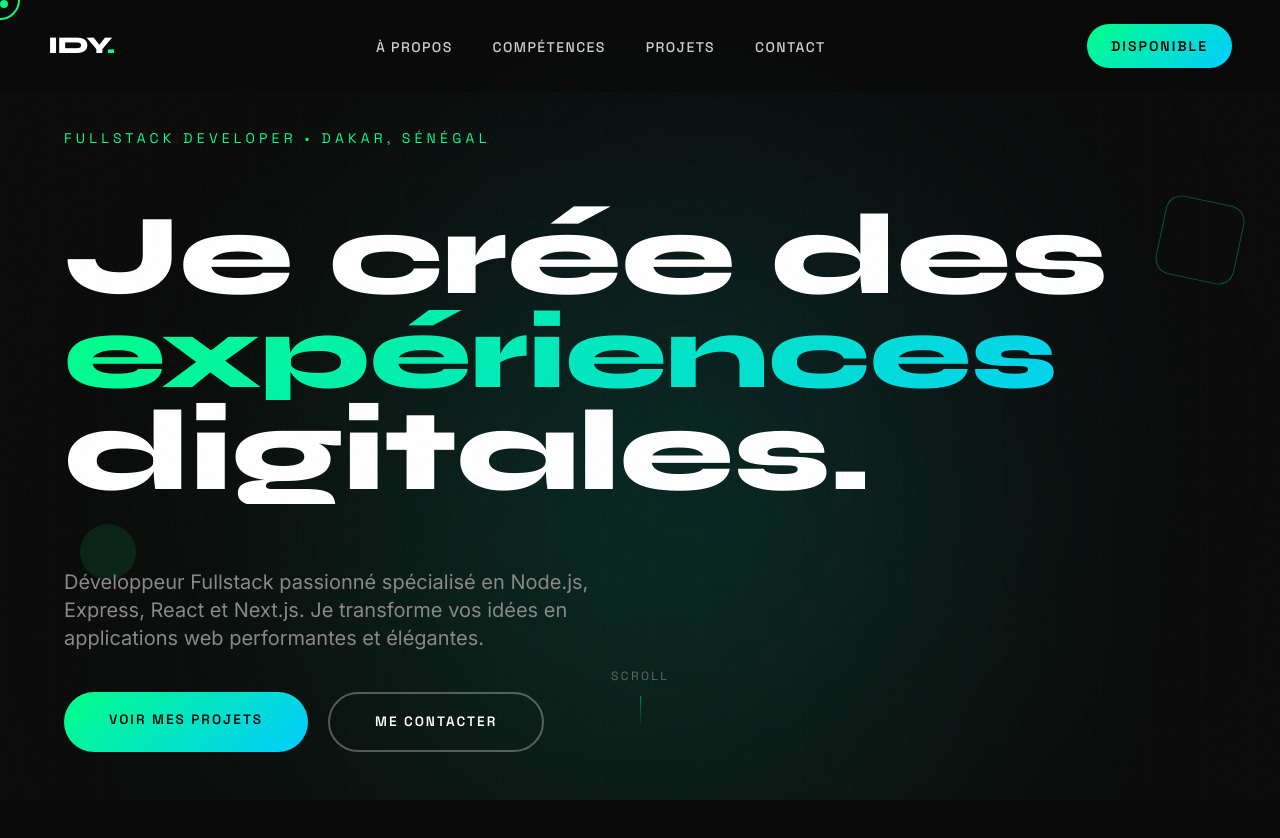
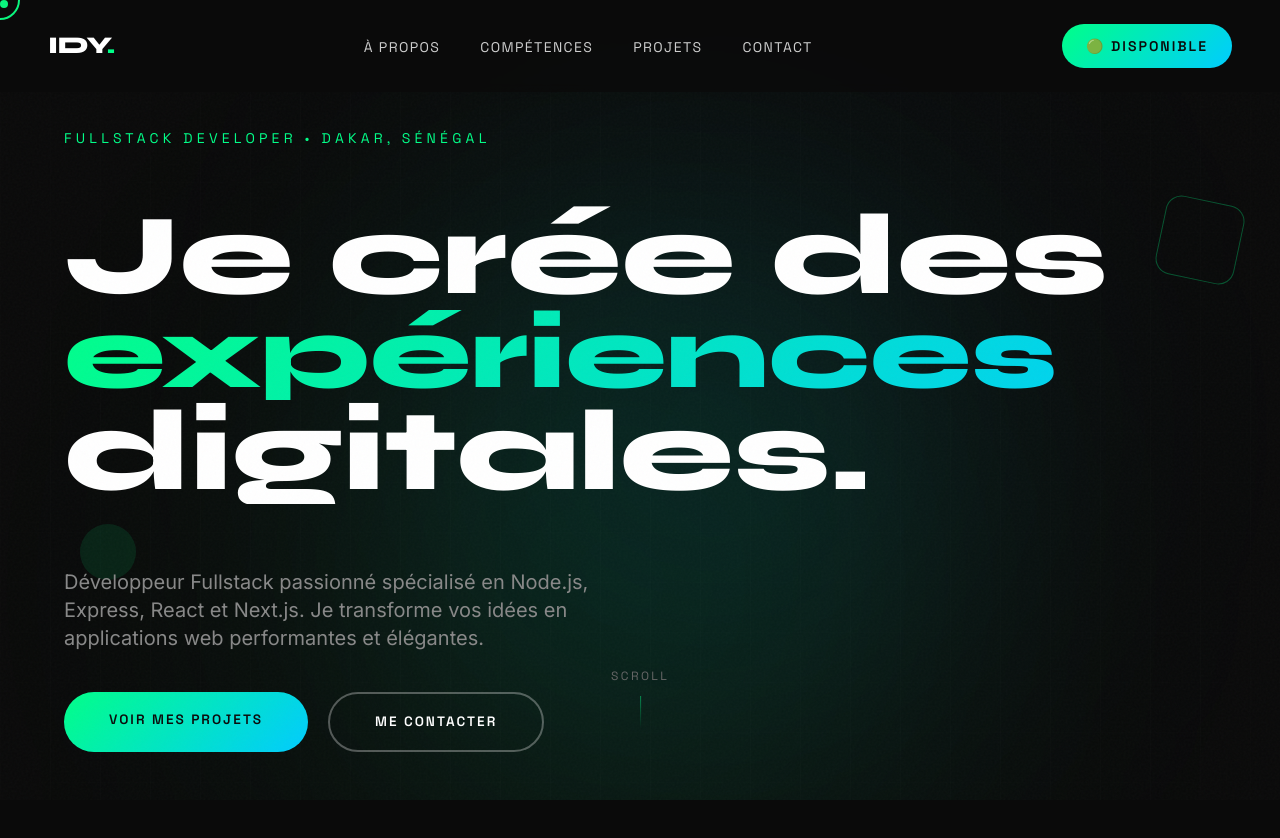
Before and after one commit to TheShvdow/new-portfolio, a Next.js app: page / in a window 1280 px wide. Shown: the top 838 px of the page. Built offline with nearby package versions, Linux system fonts and the light colour scheme.

Commit message:
featc: adding download button fo user to download my CV easyly

```diff
--- a/src/components/Navbar.tsx
+++ b/src/components/Navbar.tsx
@@ -5,56 +5,96 @@ import gsap from 'gsap'
 
 export default function Navbar() {
   const navRef = useRef<HTMLElement>(null)
+  const btnRef = useRef<HTMLAnchorElement>(null)
+  const text1Ref = useRef<HTMLSpanElement>(null)
+  const text2Ref = useRef<HTMLSpanElement>(null)
+
   const [isScrolled, setIsScrolled] = useState(false)
+  const [isHovered, setIsHovered] = useState(false)
 
   useEffect(() => {
-    // Animation d'entrée de la navbar
     if (navRef.current) {
-      gsap.fromTo(navRef.current,
+      gsap.fromTo(
+        navRef.current,
         { y: -100, opacity: 0 },
-        {
-          y: 0,
-          opacity: 1,
-          duration: 0.8,
-          delay: 0.2,
-          ease: 'power3.out',
-        }
+        { y: 0, opacity: 1, duration: 0.8, delay: 0.2, ease: 'power3.out' }
       )
     }
 
-    // Scroll listener
-    const handleScroll = () => {
-      setIsScrolled(window.scrollY > 50)
-    }
-
-    // Set initial state
+    const handleScroll = () => setIsScrolled(window.scrollY > 50)
     handleScroll()
 
     window.addEventListener('scroll', handleScroll)
     return () => window.removeEventListener('scroll', handleScroll)
   }, [])
 
+  const handleMouseEnter = () => {
+    setIsHovered(true)
+
+    const tl = gsap.timeline()
+    tl.to(text1Ref.current, {
+      y: -30,
+      opacity: 0,
+      rotateX: 90,
+      duration: 0.3,
+      ease: 'power2.in',
+    })
+    tl.fromTo(
+      text2Ref.current,
+      { y: 30, opacity: 0, rotateX: -90 },
+      { y: 0, opacity: 1, rotateX: 0, duration: 0.3, ease: 'power2.out' },
+      '-=0.1'
+    )
+
+    gsap.to(btnRef.current, {
+      scale: 1.05,
+      boxShadow: '0 0 30px rgba(0,255,136,0.5)',
+      duration: 0.3,
+    })
+  }
+
+  const handleMouseLeave = () => {
+    setIsHovered(false)
+
+    const tl = gsap.timeline()
+    tl.to(text2Ref.current, {
+      y: 30,
+      opacity: 0,
+      rotateX: -90,
+      duration: 0.3,
+      ease: 'power2.in',
+    })
+    tl.fromTo(
+      text1Ref.current,
+      { y: -30, opacity: 0, rotateX: 90 },
+      { y: 0, opacity: 1, rotateX: 0, duration: 0.3, ease: 'power2.out' },
+      '-=0.1'
+    )
+
+    gsap.to(btnRef.current, {
+      scale: 1,
+      boxShadow: '0 0 0 rgba(0,0,0,0)',
+      duration: 0.3,
+    })
+  }
+
   const scrollTo = (id: string) => {
-    const element = document.getElementById(id)
-    if (element) {
-      const elementPosition = element.getBoundingClientRect().top
-      const offsetPosition = elementPosition + window.pageYOffset - 80
-
-      window.scrollTo({
-        top: offsetPosition,
-        behavior: 'smooth'
-      })
-    }
+    const el = document.getElementById(id)
+    if (!el) return
+    const y = el.getBoundingClientRect().top + window.scrollY - 80
+    window.scrollTo({ top: y, behavior: 'smooth' })
   }
 
   return (
     <nav
       ref={navRef}
       className={`fixed top-0 left-0 w-full z-[9999] px-4 md:px-6 lg:px-12 py-4 md:py-6 flex justify-between items-center transition-all duration-500 ${
-        isScrolled ? 'bg-primary/95 backdrop-blur-lg shadow-lg' : 'bg-primary/80 backdrop-blur-sm'
+        isScrolled
+          ? 'bg-primary/95 backdrop-blur-lg shadow-lg'
+          : 'bg-primary/80 backdrop-blur-sm'
       }`}
-      style={{ opacity: 1 }}
     >
+      {/* LOGO */}
       <a
         href="#"
         className="font-display text-xl md:text-2xl font-extrabold tracking-tight magnetic text-white"
@@ -63,29 +103,51 @@ export default function Navbar() {
         IDY<span className="text-accent">.</span>
       </a>
 
+      {/* MENU */}
       <ul className="hidden md:flex items-center gap-6 lg:gap-10">
         {['about', 'skills', 'projects', 'contact'].map((item) => (
           <li key={item}>
             <button
               onClick={() => scrollTo(item)}
-              className="font-mono text-xs lg:text-sm font-medium uppercase tracking-widest relative group magnetic text-white/80 hover:text-white"
-              data-cursor="Click"
+              className="font-mono text-xs lg:text-sm uppercase tracking-widest relative group magnetic text-white/80 hover:text-white"
             >
-              {item === 'about' ? 'À propos' :
-               item === 'skills' ? 'Compétences' :
-               item === 'projects' ? 'Projets' : 'Contact'}
+              {item === 'about'
+                ? 'À propos'
+                : item === 'skills'
+                ? 'Compétences'
+                : item === 'projects'
+                ? 'Projets'
+                : 'Contact'}
               <span className="absolute -bottom-1 left-0 w-0 h-0.5 bg-accent transition-all duration-300 group-hover:w-full" />
             </button>
           </li>
         ))}
       </ul>
 
+      {/* BOUTON CV */}
       <a
-        href="mailto:derisswvde@gmail.com"
-        className="hidden md:block btn-primary text-xs lg:text-sm px-4 md:px-6 py-2 md:py-3"
-        data-cursor="Email"
+        ref={btnRef}
+        href="https://res.cloudinary.com/dgro5x4h8/image/upload/fl_attachment/v1766383040/CV_Idrissa_Wade_ifgelb.pdf"
+        download="CV-idrissa-wade-Fullstack-Developer.pdf"
+        className="hidden md:block btn-primary text-xs lg:text-sm px-4 md:px-6 py-2 md:py-3 relative overflow-hidden"
+        style={{ perspective: '500px' }}
+        target="_blank"
+        rel="noopener noreferrer"
+        data-cursor={isHovered ? 'Download' : 'Email'}
+        onMouseEnter={handleMouseEnter}
+        onMouseLeave={handleMouseLeave}
       >
-        Disponible
+        <span className="relative block h-5 overflow-hidden">
+          <span ref={text1Ref} className="block">
+            🟢 Disponible
+          </span>
+          <span
+            ref={text2Ref}
+            className="absolute inset-0 flex items-center justify-center gap-2 opacity-0"
+          >
+            Download CV
+          </span>
+        </span>
       </a>
     </nav>
   )
--- a/src/components/Projects.tsx
+++ b/src/components/Projects.tsx
@@ -9,33 +9,39 @@ gsap.registerPlugin(ScrollTrigger);
 
 const projects = [
   {
-    number: "01",
-    title: "GDR - Gestion des Retours (Private)",
-    description:
-      "Système de gestion des retours et déchets pour la Sonatel. Application complète permettant le suivi des équipements, la gestion des retours et l'optimisation des processus d'économie circulaire.",
-    tech: ["Next.js", "Node.js", "PostgreSQL", "Prisma"],
-    placeholder: "GDR",
-    image: "/gdr.png",
-    links: {
-      github: "#",
-    },
+    number: '01',
+    title: 'GDR - Gestion des Retours et Déchets',
+    description: `En tant que Développeur Fullstack et Product Owner chez Sonatel, j'ai conçu et développé de A à Z ce système stratégique pour la Direction Achats & Logistique. Face au défi de gérer des milliers d'équipements retournés chaque mois, j'ai créé une solution permettant de tracer chaque appareil et d'optimiser les processus de tri.`,
+    role: 'Fullstack Developer & Product Owner',
+    company: 'Sonatel',
+    duration: '6 mois',
+    impact: ['-40% de pertes', '3x plus rapide', '25+ utilisateurs'],
+    tech: ['Next.js', 'Node.js', 'PostgreSQL', 'Prisma', 'Docker'],
+    placeholder: 'GDR',
+    image: '/gdr.png',
+    links: { github: '#' },
   },
   {
     number: "02",
-    title: "CRR - Centre de Reconditionnement (Private)",
-    description:
-      "Plateforme de gestion du centre de reconditionnement et réparation. Suivi des processus de réparation, gestion des techniciens et reporting avancé des performances.",
+    title: "CRR - Centre de Reconditionnement",
+    description: `Missionné pour digitaliser le centre de reconditionnement des équipements télécom chez Sonatel. J'ai développé une plateforme complète de suivi des réparations : diagnostic, pièces utilisées, technicien assigné, temps de traitement. Avec des dashboards temps réel pour identifier les goulots d'étranglement.`,
+    role: 'Fullstack Developer & Product Owner',
+    company: 'Sonatel',
+    duration: '4 mois',
+    impact: ['500+ réparations/mois', 'Dashboards temps réel', 'Réduction des coûts'],
     tech: ["React", "Express.js", "PostgreSQL", "Docker"],
     placeholder: "CRR",
     image: "/crr.png",
-    links: {
-      github: "#",
-    },
+    links: { github: "#" },
   },
   {
     number: "03",
-    title: "BorrBi - Gestion des dettes (Private)",
-    description:"Plateforme web complète de gestion des créances et dettes.Permet aux utilisateurs de suivre leurs emprunts, prêts et échéances de paiement.Tableau de bord analytique avec visualisation des flux financiers,rappels automatiques et génération de rapports.",
+    title: "BorrBi - Gestion des dettes",
+    description: `Projet personnel né d'un besoin réel : aider les gens à gérer leurs prêts et emprunts entre proches. Plateforme complète avec tableau de bord analytique, visualisation des flux financiers, rappels automatiques d'échéances et génération de rapports. Une solution simple pour un problème du quotidien.`,
+    role: 'Créateur & Lead Developer',
+    company: 'Projet Personnel',
+    duration: 'Live',
+    impact: ['Gestion simplifiée', 'Rappels automatiques', 'Rapports PDF'],
     tech: ['VueJS', 'Laravel', 'Neon', 'Prisma', 'Chart.js'],
     placeholder: '💰',
     image: "/borr-bi.png",
@@ -47,10 +53,14 @@ const projects = [
   {
     number: "04",
     title: "@theshvdow/create-express-app",
-    description:
-      "Package npm open-source pour initialiser rapidement des projets Node.js/Express avec une architecture propre, TypeScript configuré et les meilleures pratiques intégrées.",
+    description: `Frustré de reconfigurer Express.js à chaque projet, j'ai créé mon propre outil CLI et l'ai partagé avec la communauté. Ce package npm initialise un projet Node.js/Express en secondes avec TypeScript, ESLint et les meilleures pratiques. Ma première contribution open-source !`,
+    role: 'Créateur & Mainteneur',
+    company: 'Open Source',
+    duration: 'Live',
+    impact: ['Publié sur npm', 'Architecture propre', 'Gain de temps'],
     tech: ["Node.js", "npm", "TypeScript", "CLI"],
     placeholder: "📦",
+    image:"/express_api.png",
     links: {
       live: "https://www.npmjs.com/package/@theshvdow/create-express-app",
       github: "https://github.com/TheShvdow/express_package",
@@ -58,11 +68,15 @@ const projects = [
   },
   {
     number: "05",
-    title: "Découpage Senegal API",
-    description:
-      "API open-source documentant le decoupage adrministratif intégrale du Sénégal depuis les regions jusqu'aux communes en passant par les départements et ceux dans le but d'aider d'autres dévellopeurs à facilter l'accés à ces données qui etait jusque là difficile à avoir.",
+    title: "Découpage Sénégal API",
+    description: `API open-source documentant le découpage administratif intégral du Sénégal : régions, départements, arrondissements et communes. Un projet né de la difficulté à trouver ces données. Maintenant accessible à tous les développeurs sénégalais pour leurs applications locales.`,
+    role: 'Créateur & Lead Developer',
+    company: 'Open Source',
+    duration: 'Live',
+    impact: ['14 régions', '46 départements', '557 communes'],
     tech: ["AdonisJS", "Neon", "REST API"],
-    placeholder: "\u{1F1F8}\u{1F1F3}",
+    placeholder: "🇸🇳",
+    image: "/decoupage.png",
     links: {
       live: "https://decoupage-administratif-senagal.vercel.app/",
       github: "https://github.com/TheShvdow/decoupage_administratif_api",
@@ -103,7 +117,6 @@ export default function Projects() {
       const image = project.querySelector(".project-image");
       const content = project.querySelector(".project-content");
 
-      // Create timeline for each project
       const projectTl = gsap.timeline({
         scrollTrigger: {
           trigger: project,
@@ -112,7 +125,6 @@ export default function Projects() {
         },
       });
 
-      // Image slides from opposite direction
       projectTl.fromTo(
         image,
         {
@@ -129,7 +141,6 @@ export default function Projects() {
         }
       );
 
-      // Content slides from opposite direction with stagger
       projectTl.fromTo(
         content?.children || [],
         { x: isEven ? 100 : -100, opacity: 0 },
@@ -137,7 +148,6 @@ export default function Projects() {
         "-=0.8"
       );
 
-      // Parallax on scroll
       gsap.to(image, {
         y: -30,
         ease: "none",
@@ -177,52 +187,20 @@ export default function Projects() {
                 if (el) projectsRef.current[idx] = el;
               }}
               className={`grid lg:grid-cols-2 gap-8 md:gap-12 lg:gap-20 items-center ${
-                idx % 2 === 1 ? "lg:direction-rtl" : ""
+                idx % 2 === 1 ? "lg:flex-row-reverse lg:grid-flow-dense" : ""
               }`}
-              style={{ direction: idx % 2 === 1 ? "rtl" : "ltr" }}
             >
               {/* Image */}
-              <div
-                className="project-image relative group"
-                style={{ direction: "ltr" }}
-              >
-                <div
-                  className="
-                    relative
-                    rounded-2xl md:rounded-3xl
-                    overflow-hidden
-                    aspect-video
-                    bg-secondary
-                    border border-white/10
-                    transition-all duration-500
-                    group-hover:border-accent/30
-                    group-hover:shadow-[0_30px_60px_rgba(0,255,136,0.15)]
-                  "
-                >
-                  {/* PLACEHOLDER — TOUJOURS VISIBLE */}
-                  <div
-                    className="
-                      absolute inset-0
-                      flex items-center justify-center
-                      pointer-events-none
-                      z-0
-                    "
-                  >
-                    <span
-                      className="
-                      font-display
-                      text-[clamp(3rem,8vw,10rem)]
-                      font-extrabold
-                      text-white/10
-                      leading-none
-                      select-none
-                    "
-                                  >
+              <div className="project-image relative group">
+                <div className="relative rounded-2xl md:rounded-3xl overflow-hidden aspect-video bg-secondary border border-white/10 transition-all duration-500 group-hover:border-accent/30 group-hover:shadow-[0_30px_60px_rgba(0,255,136,0.15)]">
+                  {/* Placeholder */}
+                  <div className="absolute inset-0 flex items-center justify-center pointer-events-none z-0">
+                    <span className="font-display text-[clamp(3rem,8vw,10rem)] font-extrabold text-white/10 leading-none select-none">
                       {project.placeholder}
                     </span>
                   </div>
 
-                  {/* IMAGE */}
+                  {/* Image */}
                   {project.image && (
                     <Image
                       src={project.image}
@@ -230,47 +208,68 @@ export default function Projects() {
                       width={1200}
                       height={675}
                       priority={idx === 0}
-                      className="
-                      w-full h-full
-                      object-cover
-                      relative z-10
-                      scale-105
-                      transition-transform duration-[1200ms] ease-out
-                      group-hover:scale-110
-                    "
+                      className="w-full h-full object-cover relative z-10 scale-105 transition-transform duration-[1200ms] ease-out group-hover:scale-110"
                     />
                   )}
 
-                  {/* CINEMATIC OVERLAY */}
-                  <div
-                    className="
-                      absolute inset-0
-                      bg-gradient-to-tr from-black/40 via-transparent to-black/20
-                      opacity-0
-                      group-hover:opacity-100
-                      transition-opacity duration-700
-                      z-20
-                    "
-                  />
+                  {/* Cinematic Overlay */}
+                  <div className="absolute inset-0 bg-gradient-to-tr from-black/40 via-transparent to-black/20 opacity-0 group-hover:opacity-100 transition-opacity duration-700 z-20" />
+
+                  {/* Company badge - INSIDE the image container */}
+                  <div className="absolute top-3 left-3 md:top-4 md:left-4 bg-black/50 backdrop-blur-sm rounded-full px-2.5 md:px-4 py-1 md:py-2 flex items-center gap-1.5 md:gap-2 z-30">
+                    <span className="w-1.5 h-1.5 md:w-2 md:h-2 bg-accent rounded-full animate-pulse" />
+                    <span className="font-mono text-[9px] md:text-xs text-white">
+                      {project.company}
+                    </span>
+                  </div>
+
+                  {/* Duration badge */}
+                  <div className="absolute bottom-3 right-3 md:bottom-4 md:right-4 bg-black/50 backdrop-blur-sm rounded-full px-2.5 md:px-4 py-1 md:py-2 z-30">
+                    <span className="font-mono text-[9px] md:text-xs text-accent">
+                      {project.duration}
+                    </span>
+                  </div>
                 </div>
               </div>
 
               {/* Content */}
-              <div className="project-content" style={{ direction: "ltr" }}>
+              <div className="project-content">
+                {/* Number */}
                 <div
-                  className="font-display text-5xl md:text-7xl lg:text-8xl font-extrabold text-transparent mb-3 md:mb-4"
+                  className="font-display text-4xl md:text-6xl lg:text-7xl font-extrabold text-transparent mb-2 md:mb-3"
                   style={{ WebkitTextStroke: "1px rgba(255,255,255,0.1)" }}
                 >
                   {project.number}
                 </div>
 
-                <h3 className="font-display text-2xl md:text-3xl lg:text-4xl font-bold mb-3 md:mb-4 tracking-tight">
+                {/* Role badge */}
+                <div className="inline-block bg-accent/10 border border-accent/30 rounded-full px-2.5 md:px-4 py-1 md:py-1.5 mb-3 md:mb-4">
+                  <span className="font-mono text-[9px] md:text-xs text-accent uppercase tracking-wider">
+                    {project.role}
+                  </span>
+                </div>
+
+                {/* Title */}
+                <h3 className="font-display text-xl md:text-2xl lg:text-3xl font-bold mb-3 md:mb-4 tracking-tight leading-tight">
                   {project.title}
                 </h3>
 
+                {/* Description */}
                 <p className="text-sm md:text-base text-[#888] leading-relaxed mb-4 md:mb-6">
                   {project.description}
                 </p>
+
+                {/* Impact */}
+                <div className="flex flex-wrap gap-2 md:gap-3 mb-4 md:mb-6">
+                  {project.impact.map((item, i) => (
+                    <span
+                      key={i}
+                      className="px-2.5 md:px-3 py-1 md:py-1.5 bg-white/5 rounded-lg font-mono text-[10px] md:text-xs text-white/70"
+                    >
+                      {item}
+                    </span>
+                  ))}
+                </div>
 
                 {/* Tech stack */}
                 <div className="flex flex-wrap gap-2 mb-6 md:mb-8">
```
Also changed, not shown: public/decoupage.png (added), public/express_api.png (added).
